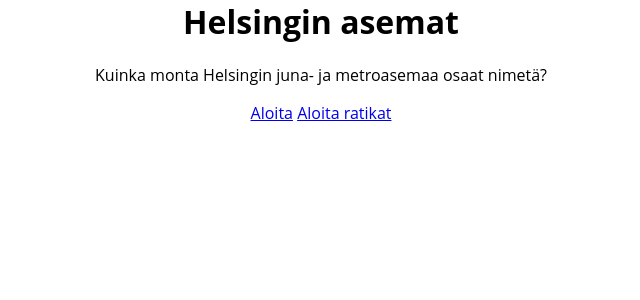
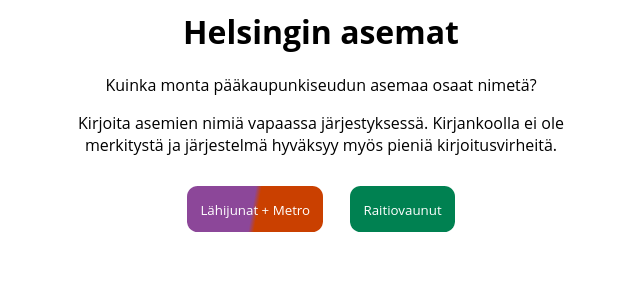
Before and after one commit to PyryL/helsinki-stations, a React (Vite) app: page / in a window 1280 px wide. Shown: the top 300 px of the page, without its empty margins (319-959 px from the left). Built offline with nearby package versions, Linux system fonts and the light colour scheme.

Commit message:
improve menu

```diff
--- a/src/Menu.jsx
+++ b/src/Menu.jsx
@@ -1,12 +1,38 @@
-import { Link } from 'react-router-dom'
+import { useNavigate } from 'react-router-dom'
 
 const Menu = () => {
+  const navigate = useNavigate()
+
+  /** @type {React.CSSProperties} */
+  const containerStyle = {
+    textAlign: 'center',
+    maxWidth: 500,
+    margin: '0 auto',
+    paddingTop: 10,
+    paddingLeft: 20,
+    paddingRight: 20,
+  }
+
+  /** @type {React.CSSProperties} */
+  const trainStyle = {
+    background: 'linear-gradient(100deg, #8C4799 0% 48%, #CA4000 52% 100%)',
+  }
+
+  /** @type {React.CSSProperties} */
+  const tramStyle = {
+    background: '#008151',
+  }
+
   return (
-    <div style={{ textAlign: 'center' }}>
+    <div style={containerStyle}>
       <h1 style={{ marginTop: 0 }}>Helsingin asemat</h1>
-      <p>Kuinka monta Helsingin juna- ja metroasemaa osaat nimetä?</p>
-      <Link to='/junat'>Aloita</Link>{" "}
-      <Link to='/ratikat'>Aloita ratikat</Link>
+      <p>Kuinka monta pääkaupunkiseudun asemaa osaat nimetä?</p>
+      <p>
+        Kirjoita asemien nimiä vapaassa järjestyksessä.
+        Kirjankoolla ei ole merkitystä ja järjestelmä hyväksyy myös pieniä kirjoitusvirheitä.
+      </p>
+      <button className='menu-start' style={trainStyle} onClick={() => navigate('/junat')}>Lähijunat + Metro</button>
+      <button className='menu-start' style={tramStyle} onClick={() => navigate('/ratikat')}>Raitiovaunut</button>
     </div>
   )
 }
--- a/src/index.css
+++ b/src/index.css
@@ -14,6 +14,31 @@ body {
 
 * {
   font-family: "Open Sans", OpenSans, sans-serif;
+}
+
+.menu-start {
+  display: inline-block;
+  margin: 10pt;
+  padding: 10pt;
+  border: none;
+  outline: none;
+  color: white;
+  border-radius: 8pt;
+  cursor: pointer;
+}
+
+.menu-start::after {
+  content: '›';
+  display: inline-block;
+  width: 0;
+  height: 1rem;
+  overflow: hidden;
+  transition: all .2s;
+}
+
+.menu-start:hover::after {
+  width: fit-content;
+  padding-left: 5pt;
 }
 
 .map-wrapper {
```
